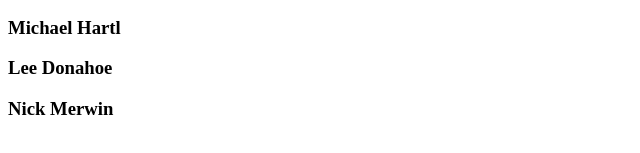
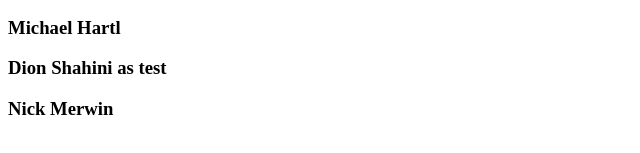
Before and after one commit to DionSha/sample_website, a plain HTML site: page index.html in a window 1280 px wide. Shown: the part 157-310 px from the top of the page, 0-640 px from the left. Drawn offline with Linux system fonts and the light colour scheme.

Commit message:
put my name in there

```diff
--- a/index.html
+++ b/index.html
@@ -13,7 +13,7 @@
 
     <h3>Michael Hartl</h3>
 
-    <h3>Lee Donahoe</h3>
+    <h3>Dion Shahini as test</h3>
 
     <h3>Nick Merwin</h3>
   </body>
```
